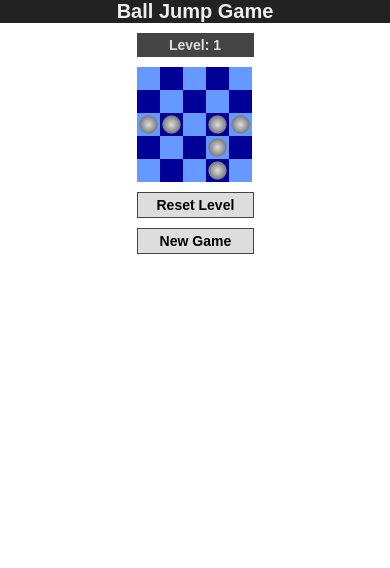
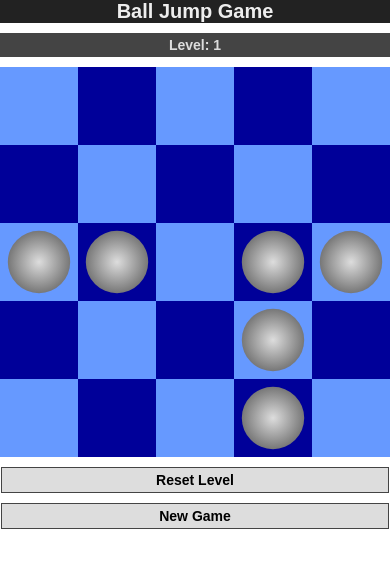
Before and after one commit to Arscodex/Ball-Jump, a plain HTML site: page index.html in a window 390 px wide. Drawn offline with Linux system fonts and the light colour scheme.

Commit message:
prototype ready

```diff
--- a/app.js
+++ b/app.js
@@ -1,7 +1,4 @@
 
-//==The selected ball should be gold, highlight possible move spaces, and be stored in a variable for when one clicks on the move spaces. Clicking on the ball removes the default click event and adds a secondary one that will cancel the move if clicked on again. There should be a loop that builds an array of the "open" spaces available for the ball. These spaces then receive styling that changes their color to reflect their highlighting. Yellow might be good. Despite the checkered pattern, the highlighted styling should be consistent, not a dark and a light.
-
-//Generate the tiles used for the gameboard, a 5X5 grid
 
 //The number of squares in the gameboard's width(columns)
 var gameboardX;
@@ -12,8 +9,8 @@ var levels = [
 	{
 		level:0,
 		password:'LEVELZERO',
-		gameboardWidth:5,
-		gameboardHeight:5,
+		gameboardSquaresX:5,
+		gameboardSquaresY:5,
 		balls:[
 			{gamePosY:3, gamePosX:3}
 		]
@@ -21,8 +18,8 @@ var levels = [
 	{
 		level:1,
 		password:'BEGINNER',
-		gameboardWidth:5,
-		gameboardHeight:5,
+		gameboardSquaresX:5,
+		gameboardSquaresY:5,
 		balls:[
 			{gamePosY:3, gamePosX:1},
 			{gamePosY:3, gamePosX:2},
@@ -35,8 +32,8 @@ var levels = [
 	{
 		level:2,
 		password:'PRACTICE',
-		gameboardWidth:5,
-		gameboardHeight:5,
+		gameboardSquaresX:5,
+		gameboardSquaresY:5,
 		balls:[
 
 			{gamePosY:2, gamePosX:1},
@@ -51,8 +48,8 @@ var levels = [
 	{
 		level:3,
 		password:'JUMPER',
-		gameboardWidth:5,
-		gameboardHeight:5,
+		gameboardSquaresX:5,
+		gameboardSquaresY:5,
 		balls:[
 
 			{gamePosY:2, gamePosX:1},
@@ -67,8 +64,8 @@ var levels = [
 	{
 		level:4,
 		password:'ROOKIE',
-		gameboardWidth:5,
-		gameboardHeight:5,
+		gameboardSquaresX:5,
+		gameboardSquaresY:5,
 		balls:[
 			{gamePosY:1, gamePosX:2},
 			{gamePosY:1, gamePosX:4},
@@ -83,8 +80,8 @@ var levels = [
 	{
 		level:5,
 		password:'DOUGHNUT',
-		gameboardWidth:5,
-		gameboardHeight:5,
+		gameboardSquaresX:5,
+		gameboardSquaresY:5,
 		balls:[
 			{gamePosY:1, gamePosX:2},
 			{gamePosY:2, gamePosX:2},
@@ -96,7 +93,6 @@ var levels = [
 			{gamePosY:4, gamePosX:5}
 		]
 	}
-
 ];
 
 //Building the level
@@ -118,6 +114,10 @@ var killScreen;
 
 //Generate the game elements
 window.onload = level.buildLevel(1);
+window.onresize = function(){
+	level.refresh;
+	ball.refresh;
+}
 document.getElementById('button1').addEventListener('click', level.resetLevel);
 document.getElementById('button2').addEventListener('click', level.newGame);
 
--- a/ball.js
+++ b/ball.js
@@ -58,10 +58,10 @@
 			//The ballNumber is mostly useful for tracking balls in tests.
 			svg.ballNumber = ballNumber;
 			svg.activeBall = false;
-			svg.setAttribute('width', gameBallWidth);
-			svg.setAttribute('height', gameBallWidth);
-			svg.style.left = (gamePosX - 1) * gameBallWidth;
-			svg.style.top = (gamePosY - 1) * gameBallWidth;
+			svg.setAttribute('width', gameBallWidth+'px');
+			svg.setAttribute('height', gameBallWidth+'px');
+			svg.style.left = (gamePosX - 1) * gameBallWidth + 'px';
+			svg.style.top = (gamePosY - 1) * gameBallWidth + 'px';
 			circle.setAttribute('cx', gameBallWidth/2);
 			circle.setAttribute('cy', gameBallWidth/2);
 			circle.setAttribute('r', gameBallRadius);
@@ -107,8 +107,8 @@
 			svg.appendChild(circle);
 			//The moveBall method to move this ball to another square.
 			svg.moveBall = function(){
-				this.style.left = (this.gamePosX - 1) * gameBallWidth;
-				this.style.top = (this.gamePosY - 1) * gameBallWidth;
+				this.style.left = (this.gamePosX - 1) * gameBallWidth + 'px';
+				this.style.top = (this.gamePosY - 1) * gameBallWidth + 'px';
 			}
 			//The checkMoves method to see legal moves for the ball.
 			svg.checkMoves = function(){
@@ -198,6 +198,25 @@
 			}
 			svg.addEventListener('click', ballClick);
 			document.getElementById('gameboard').appendChild(svg);
+		},
+
+		refresh:function(number){
+			var currentBall;
+			for(i=0;i<gameBalls.length; i++){
+				if(gameBalls[i].gamePos>0){
+					currentBall = gameBalls[i];
+					currentBallCircle = document.getElementsByClassName('gameElementBallCircle')[currentBall.ballNumber];
+					currentBall.setAttribute('width', number+'px');
+					currentBall.setAttribute('height', number+'px');
+					currentBall.style.left = (currentBall.gamePosX-1) * number + 'px';
+					currentBall.style.top = (currentBall.gamePosY-1) * number + 'px';
+					//currentBallCircle.setAttribute('width', number+'px');
+					//currentBallCircle.setAttribute('height', number+'px');
+					currentBallCircle.setAttribute('cx', number/2);
+					currentBallCircle.setAttribute('cy', number/2);
+					currentBallCircle.setAttribute('r', number/2.5);
+				}
+			}
 		}
 
 	}
--- a/index.html
+++ b/index.html
@@ -1,6 +1,7 @@
 <!DOCTYPE html>
 <html lang='en'>
 <head>
+	<meta charset='UTF-8'/>
 	<meta name='viewport' content='width=device-width, initial-scale=1'/>
 	<title>Ball Jump Game</title>
 	<link rel='stylesheet' type='text/css' href='style.css'/>
@@ -14,7 +15,7 @@
 			<div id='game'>
 				<div id='subscreen'>
 					<div id='numbers'>
-						<div id='display'>Level: 0</span></div>
+						<div id='display'></span></div>
 					</div>
 
 				</div>
--- a/level.js
+++ b/level.js
@@ -3,16 +3,28 @@
 	//buildLevel generates all of the elements necessary for a game level.
 	//The number parameter in the signature is the current level.
 
-	function buildLevel(number){
-		var levelLayout = levels[number];
+	var gameboard = document.getElementById('gameboard')
+	var gameWidth = document.getElementById('game').clientWidth;
+	var gameDisplay = document.getElementById('display');
+	var buttons = document.getElementsByClassName('button');
+
+	var levelLayout;
+	var gameElementWidth;
+
+	var level = {
+
+		//Assign buildLevel to the level scope
+
+		buildLevel: function (number){
+			levelLayout = levels[number];
 			totalJumpedBalls = 0;
 			totalBallsNeeded = levelLayout.balls.length;
 			var currentDisplay = document.getElementById('display');
 			currentDisplay.innerHTML = 'Level: ' + number;
-		var gameAreaWidth = document.getElementById('gameboard').clientWidth;
-		gameboardX = levelLayout.gameboardWidth;
-		gameboardY = levelLayout.gameboardHeight;
-		var gameElementWidth = Math.floor(gameAreaWidth / gameboardX);
+
+			gameboardX = levelLayout.gameboardSquaresX;
+			gameboardY = levelLayout.gameboardSquaresY;
+			gameElementWidth = Math.floor(gameWidth / gameboardX);
 			for(i=0; i<levelLayout.balls.length; i++){
 				var gamePosX = levelLayout.balls[i].gamePosX;
 				var gamePosY = levelLayout.balls[i].gamePosY;
@@ -21,15 +33,32 @@
 			totalBallsNeeded = levelLayout.balls.length -1;
 			square.makeSquares(gameElementWidth);
 
-		gameboard.style.height = gameSquares[0].clientHeight*gameboardY +'px';
-		gameboard.style.width = gameSquares[0].clientWidth*gameboardX + 'px';
+			gameboard.style.height = gameElementWidth*gameboardY +'px';
+			gameboard.style.width = gameElementWidth*gameboardX + 'px';
+			gameDisplay.style.width = gameElementWidth*gameboardX + 'px';
+			for(i=0;i<buttons.length;i++){
+				buttons[i].style.width = Math.floor((gameElementWidth*gameboardX)*0.99) + 'px';
 			}
+		},
 
-	var level = {
+		//Refresh all elements when the window is resized
 
-		//Assign buildLevel to the level scope
+		refresh: function(){
 
-		buildLevel: buildLevel,
+			gameWidth = document.getElementById('game').clientWidth;
+			levelLayout = levels[currentLevel];
+			gameboardX = levelLayout.gameboardSquaresX;
+			gameElementWidth = Math.floor(gameWidth / gameboardX);
+			var refreshedElementWidth = Math.floor(game.clientWidth / gameboardX);
+			square.refresh(refreshedElementWidth);
+			ball.refresh(refreshedElementWidth);
+			gameboard.style.height = refreshedElementWidth*gameboardY +'px';
+			gameboard.style.width = refreshedElementWidth*gameboardX + 'px';
+			gameDisplay.style.width = gameElementWidth*gameboardX + 'px';
+			for(i=0;i<buttons.length;i++){
+				buttons[i].style.width = Math.floor((gameElementWidth*gameboardX)*0.99) + 'px';
+			}
+		},
 
 		//newGame is only called if you want an entirely new game with fully-refreshed variables.
 
@@ -41,7 +70,7 @@
 				while(gameboard.hasChildNodes()){
 					gameboard.removeChild(gameboard.lastChild);
 				}
-				buildLevel(1);
+				level.buildLevel(1);
 			}
 
 		},
@@ -55,10 +84,10 @@
 			}
 			if(killScreen){
 				currentLevel -=1;
-				buildLevel(currentLevel);
+				level.buildLevel(currentLevel);
 			}
 			else{
-				buildLevel(currentLevel);
+				level.buildLevel(currentLevel);
 			}
 		}
 
--- a/square.js
+++ b/square.js
@@ -29,7 +29,6 @@
 			totalJumpedBalls +=1;
 			if(totalJumpedBalls >= totalBallsNeeded){
 				currentLevel +=1;
-				console.log(currentLevel);
 				if(currentLevel === levels.length){
 					display.innerHTML = 'Congratulations! That\'s All, Folks!';
 					killScreen = true;
@@ -102,10 +101,10 @@
 
 		gameElementSquare: function (element, square, elementWidth){
 			var gameSquareWidth = elementWidth;
-			element.setAttribute('width', gameSquareWidth);
-			element.setAttribute('height', gameSquareWidth);
-			square.setAttribute('width', gameSquareWidth);
-			square.setAttribute('height', gameSquareWidth);
+			element.setAttribute('width', gameSquareWidth + 'px');
+			element.setAttribute('height', gameSquareWidth + 'px');
+			square.setAttribute('width', gameSquareWidth + 'px');
+			square.setAttribute('height', gameSquareWidth + 'px');
 
 			if(element.gamePos%2 === 0){
 				square.setAttribute('fill', '#000099');
@@ -115,6 +114,22 @@
 			//Position the element
 			element.style.top = (element.gamePosY - 1) * gameSquareWidth + 'px';
 			element.style.left = (element.gamePosX - 1) * gameSquareWidth + 'px';
+		},
+
+		refresh: function(number){
+			var currentSquare;
+			for(i=0; i<gameSquares.length; i++){
+				if(gameSquares[i].gamePos>0){
+					currentSquare = gameSquares[i];
+					currentSquareRect = document.getElementsByClassName('gameElementSquareRect')[currentSquare.gamePos - 1];
+					currentSquare.setAttribute('width', number+'px');
+					currentSquare.setAttribute('height', number+'px');
+					currentSquare.style.left = (currentSquare.gamePosX-1) * number + 'px';
+					currentSquare.style.top = (currentSquare.gamePosY-1) * number + 'px';
+					currentSquareRect.setAttribute('width', number+'px');
+					currentSquareRect.setAttribute('height', number+'px');
+				}
+			}
 		}
 	}
 
--- a/style.scss
+++ b/style.scss
@@ -41,14 +41,21 @@ $black:#222222;
 }
 
 #game{
+
 	margin:0 auto;
 	width:30%;
+	@media screen and (max-width:1000px){
+		width:50%;
+	}
+	@media screen and (max-width:600px){
+		width:100%;
+	}
 }
 
 /* Subscreen */
 
 #subscreen{
-
+	width:100%;
 }
 
 #numbers{
@@ -66,7 +73,7 @@ $black:#222222;
 		weight:bold;
 	}
 	padding-top:4px;
-	margin-bottom:10px;
+	margin: 0 auto 10px;
 }
 
 .button{
@@ -80,7 +87,7 @@ $black:#222222;
 		weight:bold;
 	}
 	padding-top:4px;
-	margin-bottom:10px;
+	margin: 0 auto 10px;
 	&:hover{
 		cursor:pointer;
 		background-color:#444444;
@@ -101,7 +108,7 @@ $black:#222222;
 
 #gameboard{
 	width:100%;
-	margin:10px 0;
+	margin:10px auto;
 	min-height:100px;
 	position:relative;
 }
```
Also changed, not shown: Wireframe.png (added), style.css, 2 other files. Lines whose indentation alone changed are shown as unchanged.
